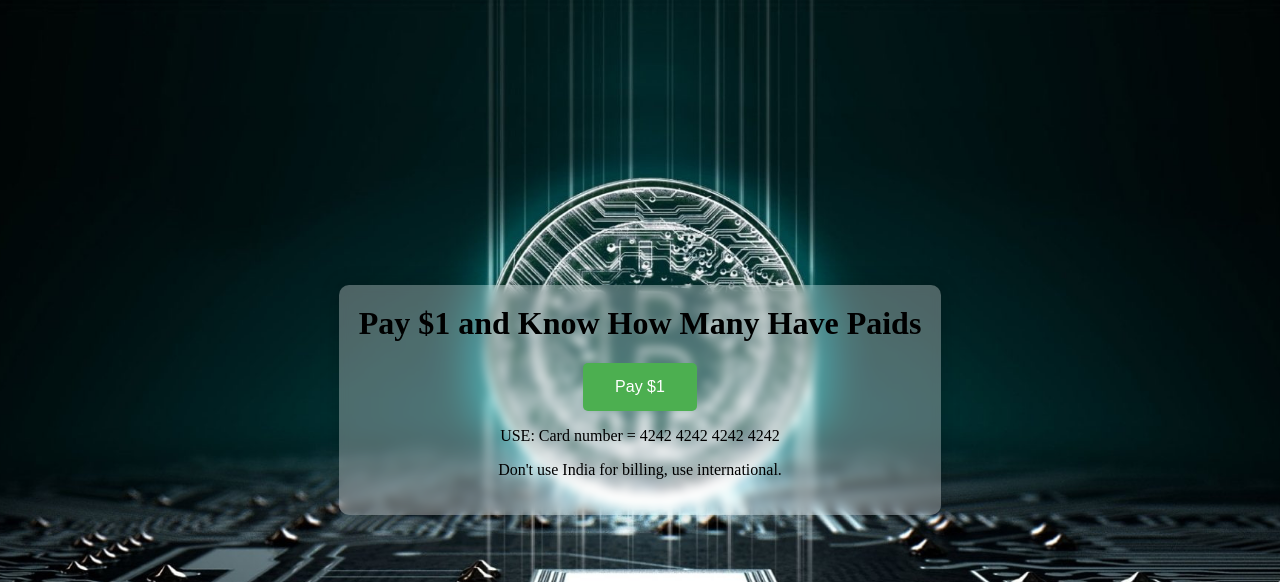
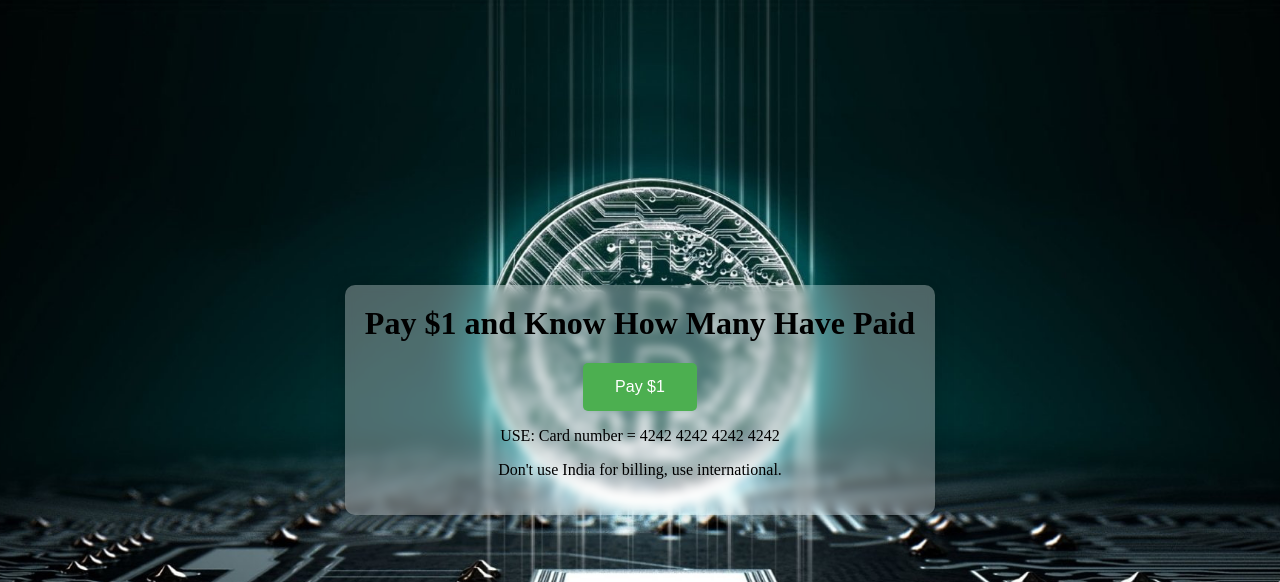
Before and after one commit to Psrijith/pay1know1, a Flask app: page / in a window 1280 px wide. Shown: the top 582 px of the page. Run offline with Flask 3, Linux system fonts and the light colour scheme.

Commit message:
Update index.html

```diff
--- a/api/templates/index.html
+++ b/api/templates/index.html
@@ -9,7 +9,7 @@
 </head>
 <body>
    <div class="container">
-        <h1>Pay $1 and Know How Many Have Paids</h1>
+        <h1>Pay $1 and Know How Many Have Paid</h1>
         <form action="/create-session" method="POST">
             <button type="submit">Pay $1</button>
         </form>
```
